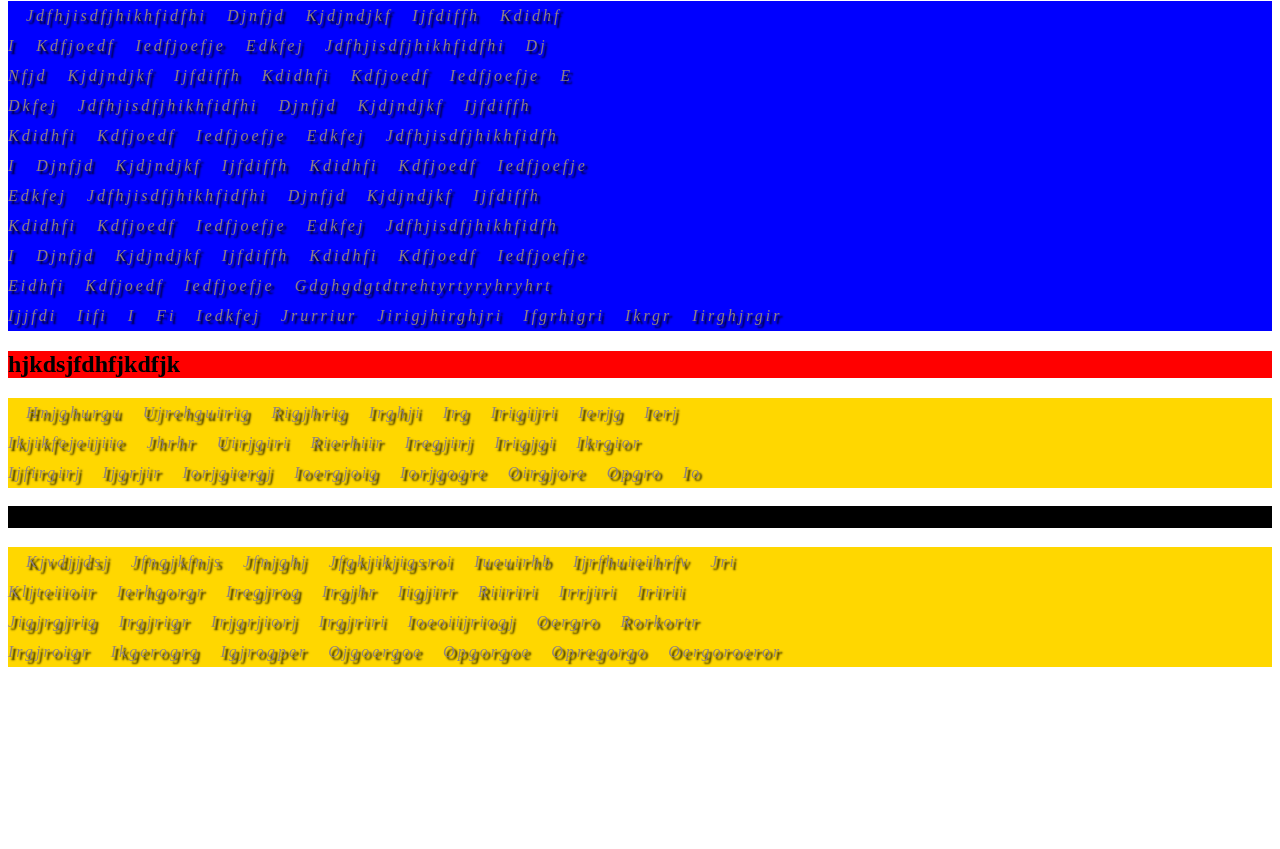
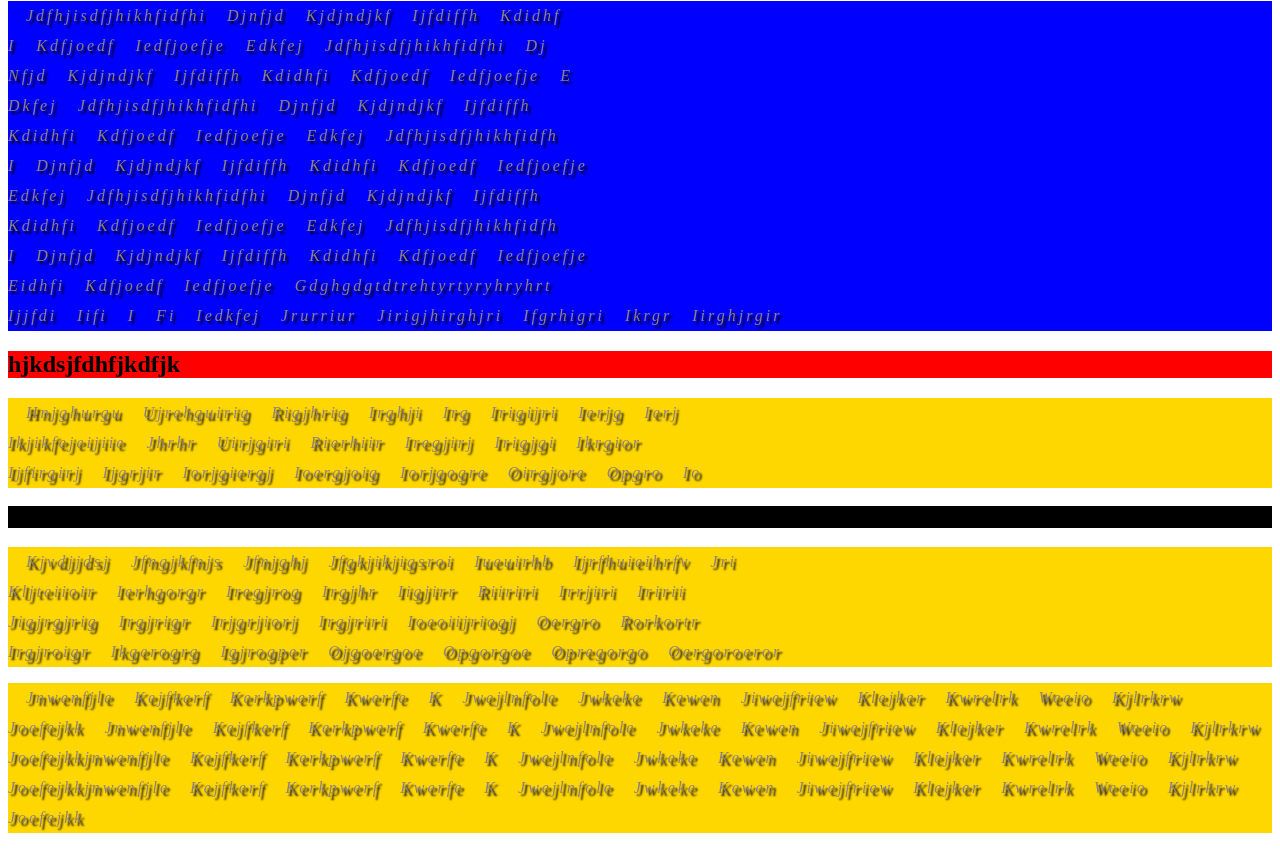
Before and after one commit to abolaji22444/class-26, a plain HTML site: page nill.html in a window 1280 px wide. Shown: the part 79-928 px from the top of the page. Before the commit the page ends 800 px from the top, so only its background shows below. Drawn offline with Linux system fonts and the light colour scheme.

Commit message:
added more text to two pages

```diff
--- a/nill.html
+++ b/nill.html
@@ -42,6 +42,17 @@
         jigjrgjrig irgjrigr irjgrjiorj irgjriri ioeoiijriogj oergro rorkortr <br>
         irgjroigr ikgerogrg igjrogper ojgoergoe opgorgoe opregorgo oergoroeror <br>
      </p>
-
+    <p>
+      jnwenfjle kejfkerf kerkpwerf kwerfe k
+      jwejlnfole jwkeke  kewen jiwejfriew
+      klejker kwrelrk  weeio kjlrkrw joefejkk
+      jnwenfjle kejfkerf kerkpwerf kwerfe k
+      jwejlnfole jwkeke  kewen jiwejfriew
+      klejker kwrelrk  weeio kjlrkrw joefejkkjnwenfjle kejfkerf kerkpwerf kwerfe k
+      jwejlnfole jwkeke  kewen jiwejfriew
+      klejker kwrelrk  weeio kjlrkrw joefejkkjnwenfjle kejfkerf kerkpwerf kwerfe k
+      jwejlnfole jwkeke  kewen jiwejfriew
+      klejker kwrelrk  weeio kjlrkrw joefejkk
+    </p>
 </body>
 </html>
```
Also changed, not shown: index.html (+5 -0 lines).
